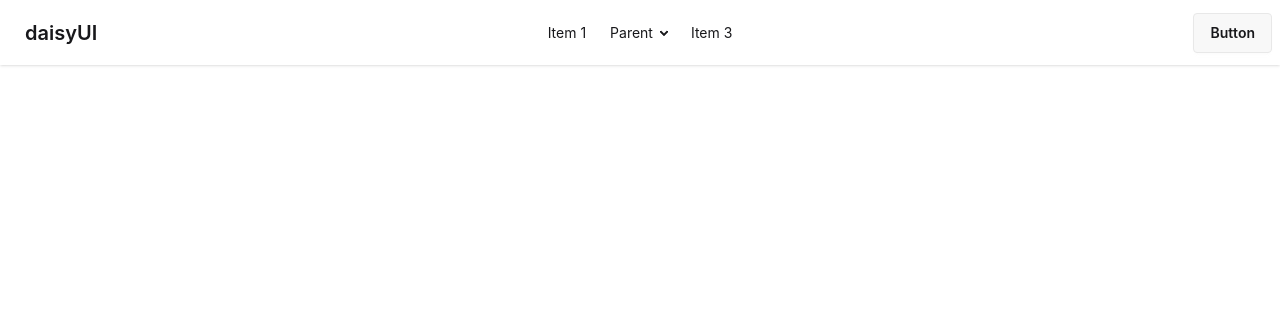
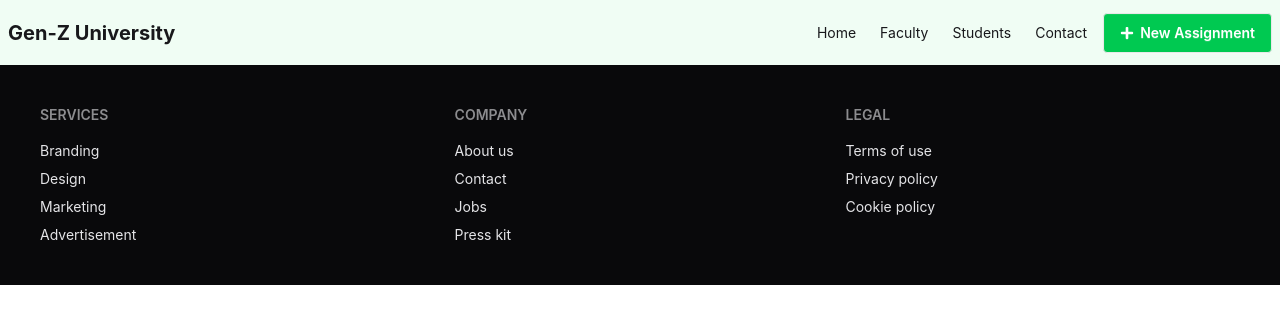
Before and after one commit to hridoy-ahmmad/react-first-project-2026, a React (Vite) app: page / in a window 1280 px wide. Shown: the top 324 px of the page. Built offline with nearby package versions, Linux system fonts and the light colour scheme.

Commit message:
Created nav

```diff
--- a/src/App.jsx
+++ b/src/App.jsx
@@ -1,5 +1,6 @@
 
 import './App.css'
+import Footer from './components/Footer'
 import Nav from './components/Nav'
 
 function App() {
@@ -7,6 +8,7 @@ function App() {
   return (
     <>
       <Nav></Nav>
+      <Footer></Footer>
     </>
   )
 }
--- /dev/null
+++ b/src/components/Container.jsx
@@ -0,0 +1,11 @@
+import React from 'react';
+
+const Container = ({ children }) => {
+    return (
+        <div className='container mx-auto'>
+            {children}
+        </div>
+    );
+};
+
+export default Container;
--- /dev/null
+++ b/src/components/Footer.jsx
@@ -0,0 +1,37 @@
+import React from 'react';
+import Container from './Container';
+
+const Footer = () => {
+    return (
+
+        <div className=' bg-neutral text-neutral-content p-10'>
+            <Container>
+                <footer className=" footer sm:footer-horizontal">
+                    <nav>
+                        <h6 className="footer-title">Services</h6>
+                        <a className="link link-hover">Branding</a>
+                        <a className="link link-hover">Design</a>
+                        <a className="link link-hover">Marketing</a>
+                        <a className="link link-hover">Advertisement</a>
+                    </nav>
+                    <nav>
+                        <h6 className="footer-title">Company</h6>
+                        <a className="link link-hover">About us</a>
+                        <a className="link link-hover">Contact</a>
+                        <a className="link link-hover">Jobs</a>
+                        <a className="link link-hover">Press kit</a>
+                    </nav>
+                    <nav>
+                        <h6 className="footer-title">Legal</h6>
+                        <a className="link link-hover">Terms of use</a>
+                        <a className="link link-hover">Privacy policy</a>
+                        <a className="link link-hover">Cookie policy</a>
+                    </nav>
+                </footer>
+            </Container>
+        </div>
+
+    );
+};
+
+export default Footer;
--- a/src/components/Nav.jsx
+++ b/src/components/Nav.jsx
@@ -1,9 +1,13 @@
 import React from 'react';
+import { FaPlus } from 'react-icons/fa';
+import Container from './Container';
 
 const Nav = () => {
     return (
-        <div>
-            <div className="navbar bg-base-100 shadow-sm">
+
+        <div className='bg-green-50 shadow-xl'>
+            <Container>
+                <div className="navbar ">
                     <div className="navbar-start">
                         <div className="dropdown">
                             <div tabIndex={0} role="button" className="btn btn-ghost lg:hidden">
@@ -13,38 +17,26 @@ const Nav = () => {
                                 tabIndex="-1"
                                 className="menu menu-sm dropdown-content bg-base-100 rounded-box z-1 mt-3 w-52 p-2 shadow">
                                 <li><a>Item 1</a></li>
-                            <li>
-                                <a>Parent</a>
-                                <ul className="p-2">
-                                    <li><a>Submenu 1</a></li>
-                                    <li><a>Submenu 2</a></li>
-                                </ul>
-                            </li>
                                 <li><a>Item 3</a></li>
                             </ul>
                         </div>
-                    <a className="btn btn-ghost text-xl">daisyUI</a>
+                        <a className="font-bold text-xl">Gen-Z University</a>
                     </div>
-                <div className="navbar-center hidden lg:flex">
+                    <div className="navbar-end hidden lg:flex">
                         <ul className="menu menu-horizontal px-1">
-                        <li><a>Item 1</a></li>
-                        <li>
-                            <details>
-                                <summary>Parent</summary>
-                                <ul className="p-2 bg-base-100 w-40 z-1">
-                                    <li><a>Submenu 1</a></li>
-                                    <li><a>Submenu 2</a></li>
+                            <li><a className='hover:bg-transparent'>Home</a></li>
+                            <li><a className='hover:bg-transparent'>Faculty </a></li>
+                            <li><a className='hover:bg-transparent'>Students</a></li>
+                            <li><a className='hover:bg-transparent'>Contact</a></li>
                         </ul>
-                            </details>
-                        </li>
-                        <li><a>Item 3</a></li>
-                    </ul>
-                </div>
-                <div className="navbar-end">
-                    <a className="btn">Button</a>
+                        <div className="">
+                            <a className="btn bg-green-500 text-white"> <FaPlus /> New Assignment</a>
                         </div>
                     </div>
                 </div>
+            </Container>
+        </div>
+
     );
 };
 
```
Lines whose indentation alone changed are shown as unchanged.
